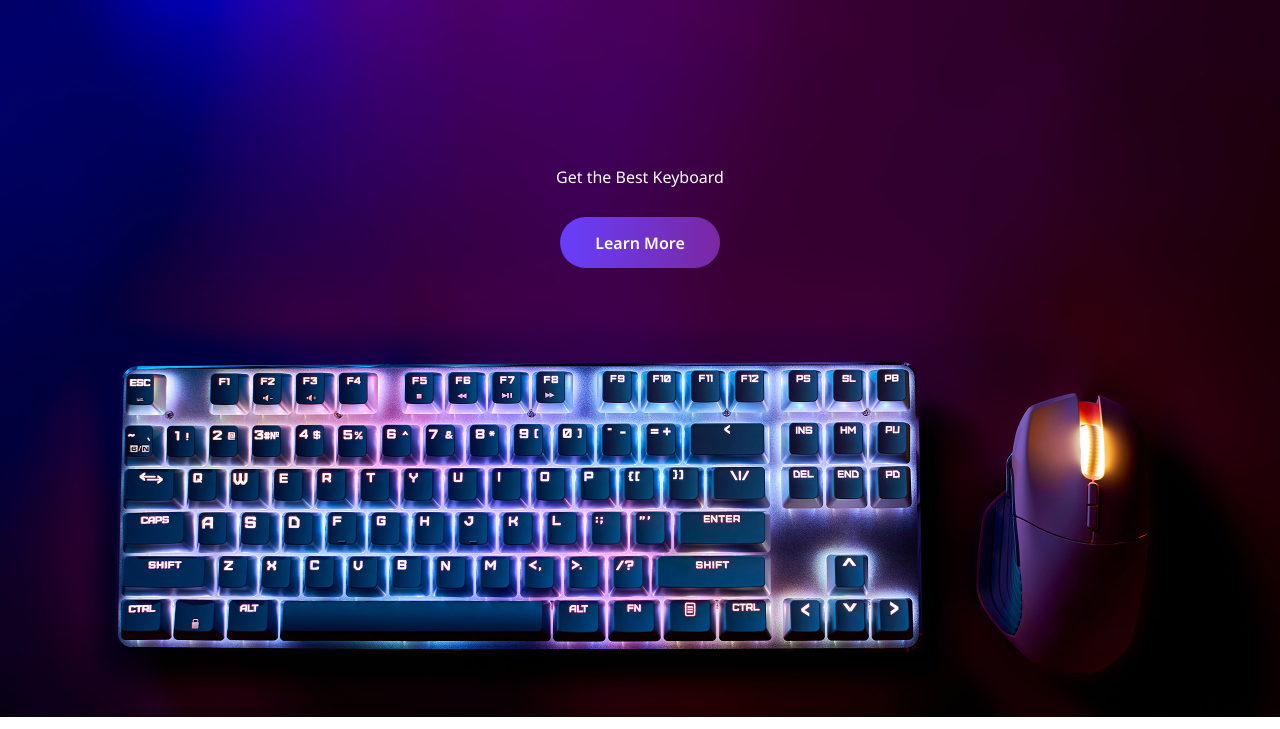
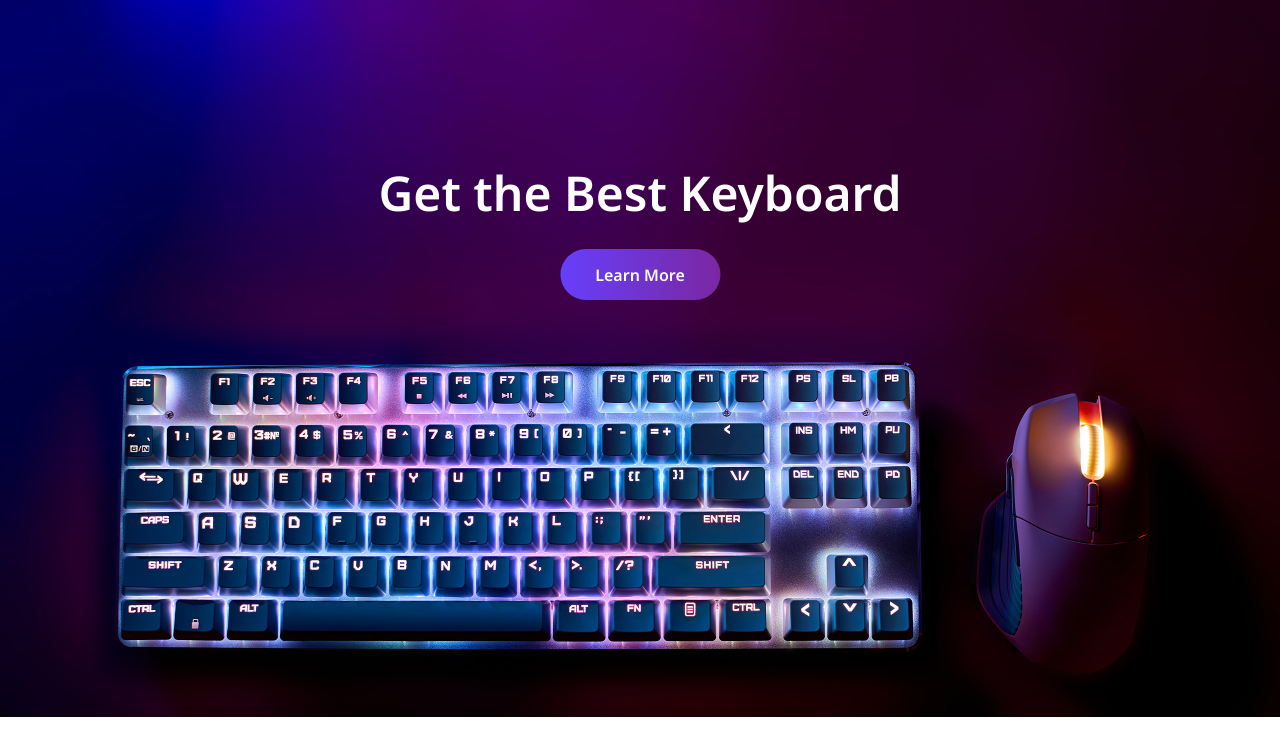
Before and after one commit to shin0098/23w_midterm, a plain HTML site: page index.html in a window 1280 px wide. Shown: the part 71-800 px from the top of the page. Drawn offline with nearby package versions, Linux system fonts and the light colour scheme.

Commit message:
Update main.css

```diff
--- a/css/main.css
+++ b/css/main.css
@@ -27,11 +27,14 @@
     display:none;
 }
 
-.banner-text>p{
+.banner-text>h3{
     font-size: 3rem;
     font-weight: 600;
     text-align: center;
+    background-color: none;
 }
+
+/* error fix mar27 */
 
 .banner-text button{
     width: 10rem;
```
